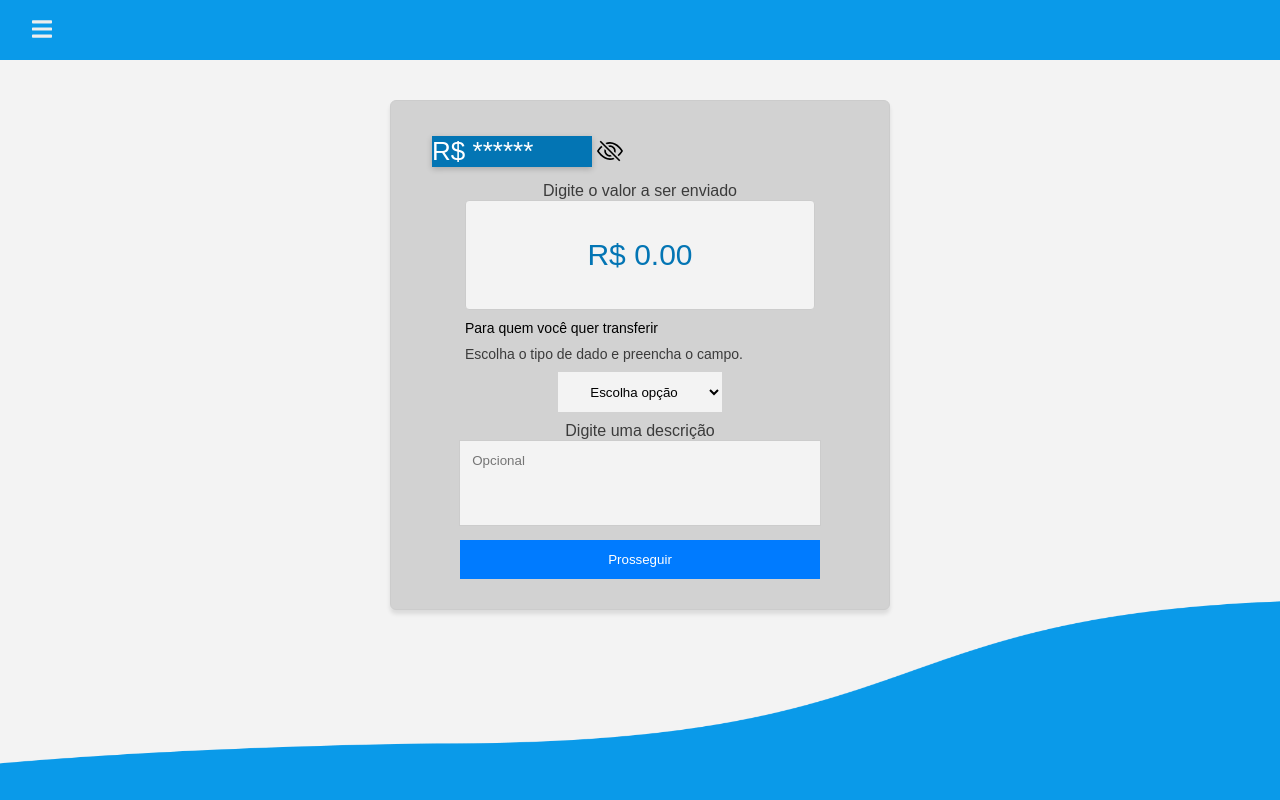
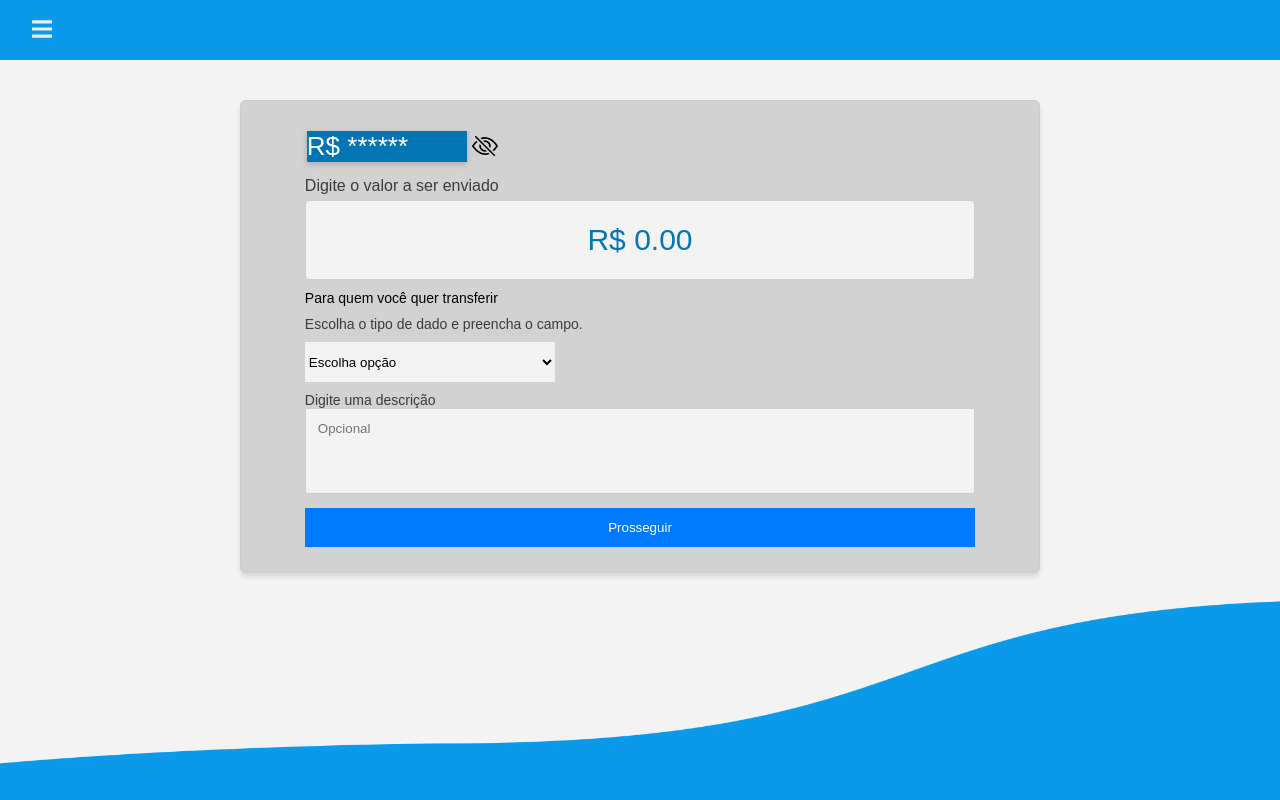
Before and after one commit to CaioLima10/app-banco, a React (Vite) app: page /pagamentos in a window 1280 px wide. Built offline with nearby package versions, Linux system fonts and the light colour scheme.

Commit message:
removing wrong media

```diff
--- a/src/components/Pix/style.js
+++ b/src/components/Pix/style.js
@@ -1,6 +1,4 @@
-import { IoIosArrowDown, IoIosArrowUp } from "react-icons/io";
 import { styled } from "styled-components";
-
 
 export const Section = styled.section`
 
@@ -23,12 +21,11 @@ export const UserName = styled.div`
     font-size: 32px;
     line-height: 1px;
   }
-
 `
 
 export const Container = styled.div`
     border-radius: 8px;
-    width: 60%;
+    width: 100%;
     text-align: center;
     align-items: center;
     justify-content: center;
@@ -38,32 +35,20 @@ export const Container = styled.div`
     margin-top: 5px;
     margin-bottom: 5px;
   }
-
-
-  @media (max-width: 1280px){
-    margin-top: 40px;
-    width: 600px;
-    }
-    @media (max-width: 630px){
-    width: 450px;
-    }
-    @media (max-width: 530px){
-    width: 350px;
-    }
-  `
-
+`
 
 export const Form = styled.form`
-  width: 500px;
-  margin: 20px;
-  padding-top: 30px;
-  padding-bottom: 30px;
+  width: 800px;
+  margin: 26px;
+  padding-top: 25px;
+  padding-bottom: 25px;
   display: flex;
   flex-direction: column;
   background-color: #D2D2D2;
   border-radius: 6px;
   border: 1px solid #ccc;
   box-shadow: 0px 4px 4px rgba(0, 0, 0, 0.10);
+  margin-top: 40px;
 
   small{
     width: 84%;
@@ -87,14 +72,14 @@ export const Form = styled.form`
   p{
     display: flex;
     margin: auto;
-    width: 415px;
+    width: 84%;
     margin-bottom: 5px ;
     color: #3B3B3B;
   }
 
   .input-price {
     background-color: #F3F3F3;
-    height: 110px;
+    height: 80px;
     border: 1px solid #ccc;
     border-radius: 4px;
     outline: none;
@@ -112,12 +97,10 @@ export const Form = styled.form`
     font-size: 30px;
     text-align: center;
     margin: auto;
-
   }
 
   .input-price:focus{
     border: 2px solid #007bff;
-
   }
 
   .container-value{
@@ -132,7 +115,6 @@ export const Form = styled.form`
 
   .input-name{
     width: 84%;
-
   }
 
   .price{
@@ -147,8 +129,6 @@ export const Form = styled.form`
     border: none;
     background-color: #F3F3F3;
     border: 1px solid #ccc;
-
-
   }
 
   textarea:focus{
@@ -157,7 +137,7 @@ export const Form = styled.form`
   }
 
   .container-input{
-      width: 417px;
+      width: 84%;
       display: flex;
       align-items: flex-start;
       justify-content: flex-start;
@@ -168,7 +148,7 @@ export const Form = styled.form`
     .info-select ,
     .info-select-two,
     .-optiontitleal{
-      width: 417px;
+      width: 84%;
       display: flex;
       align-items: flex-start;
       justify-content: flex-start;
@@ -179,15 +159,25 @@ export const Form = styled.form`
   .info-select-two ,
   .title-optional{
     color: #3B3B3B;
+    width: 84%;
+
   }
 
   .title-optional{
     margin-top: 5px;
     margin-bottom: 5px;
+    font-size: 14px;
+
+    width: 84%;
+    display: flex;
+    align-items: flex-start;
+    justify-content: flex-start;
+    margin: auto;
+
   }
   select{
     display: flex;
-    width: 164px;
+    width: 250px;
     height: 40px;
     justify-content: flex-start;
     background-color: #F3F3F3;
@@ -198,7 +188,7 @@ export const Form = styled.form`
   .input-select{
     display:flex;
     height: 40px;
-    width: 244px;
+    width: 450px;
     font-size: 18px;
     margin-left: 10px;
     padding-left: 10px;
@@ -221,7 +211,7 @@ export const Form = styled.form`
   .icon-fill{
     display: flex;
     padding-right: 5px;
-    font-size: 16px;
+    font-size: 12px;
   }
 
   .error-message{
@@ -236,280 +226,16 @@ export const Form = styled.form`
       margin: auto;
     }
 
-  @media (max-width: 1280px){
-      width: 500px;
-      text-align: center;
-      align-items: center;
-      justify-content: center;
-      margin: auto;
 
-    .input-price{
-      width: 350px;
-      }
+  @media (max-width: 740px){
+    margin-top: 50px;
 
+  .input-select{
+    display: flex;
 
-    p{
-      width: 350px;
-      text-align: center;
-      align-items: center;
-      justify-content: center;
-      margin: auto;
-    }
-    .info-select ,
-    .info-select-two,
-    .-optiontitleal{
-      width: 350px;
-    }
-
-    select{
-      text-align: center;
-      align-items: center;
-      justify-content: center;
-      margin: auto;
-    }
-
-    button{
-      width: 360px;
-    }
+    margin:0 5px auto;
+    width: 100%;
   }
 
-  @media (max-width: 560px){
-    width: 350px;
-    text-align: center;
-    align-items: center;
-    justify-content: center;
-    margin: auto;
-
-      p{
-        width: 260px;
-      }
-      .info-select , .info-select-two{
-        width: 300px;
-      }
-      select{
-        width: 35%;
-      }
-      .input-price{
-        width: 300px;
-      }
-      .container-input{
-        width: 340px;
-      }
-      .input-select{
-        display: flex;
-        text-align: center;
-        align-items: center;
-        justify-content: center;
-        margin: auto;
-        width:62%;
-      }
-      button{
-      width: 290px;
-    }
-    }
-`;
-
-export const ContaineIconArrowDown = styled.div`
-    display: flex;
-    flex-direction: column;
-    text-align: center;
-    align-items: center;
-    justify-content: center;
-    margin: auto;
-
+}
 `
-export const ArrowDown = styled(IoIosArrowDown)`
-  font-size: 22px;
-  color: #FFFFFF;
-
-`
-
-export const ArrowUp = styled(IoIosArrowUp)`
-  font-size: 22px;
-  color: #FFFFFF;
-`
-export const ContainerValue = styled.div`
-    width: 20%;
-    text-align: center;
-    align-items: center;
-    justify-content: center;
-    margin: auto;
-    display: inline-flex;
-
-    @media (max-width: 1280px){
-      width: 500px;
-      text-align: center;
-    align-items: center;
-    justify-content: center;
-    margin: auto;
-    }
-    @media (max-width: 630px){
-    width: 450px;
-    }
-
-    @media (max-width: 560px){
-      width: 350px;
-      text-align: center;
-      align-items: center;
-      justify-content: center;
-      margin: auto;
-    }
-`
-
-export const ContainerExtract = styled.div`
-  min-height: 80px;
-  max-height: 495px;
-  width: 500px;
-  border: 1px solid #ccc;
-  box-shadow: 0px 4px 4px rgba(0, 0, 0, 0.10);
-  border-radius: 5px;
-  overflow-x: hidden;
-  background-color: #D2D2D2;
-  scrollbar-width: thin;
-
-  &::-webkit-scrollbar {
-    width: 4px;
-  }
-
-  &::-webkit-scrollbar-thumb {
-    background-color: #22222299;
-    border-radius: 2px;
-  }
-
-  &::-webkit-scrollbar-track {
-    border-radius: 2px;
-  }
-
-
-  .container-info {
-    display: flex;
-    flex-direction: column;
-    width: 460px;
-    height: 80px;
-    border-radius: 5px;
-    margin: auto;
-    margin-top: 20px;
-    position: relative;
-  }
-
-  .title-extract {
-    display: flex;
-    width: 84%;
-    padding-top: 30px;
-    padding-bottom: 10px;
-    text-align: center;
-    align-items: center;
-    justify-content: flex-start;
-    margin: auto;
-    color: #3B3B3B;
-  }
-
-  .icon-container {
-    position: absolute;
-    text-align: center;
-    align-items: center;
-    justify-content: center;
-    width: 30px;
-    padding: 4.5px;
-    left: 4px;
-    background-color: #D5D5D5;
-    border-radius: 50%;
-    color: #3B3B3B;
-  }
-
-  .name {
-    display: flex;
-    font-weight: 700;
-    font-size: 14px;
-  }
-  .name-number {
-    display: flex;
-    justify-content: space-between;
-  }
-  .number {
-    color: #007bff;
-  }
-
-  .type-date {
-    display: flex;
-    justify-content: space-between;
-    color: #3B3B3B;
-    margin-top: 5px;
-  }
-  .title-type {
-    font-size: 14px;
-  }
-
-  .date {
-    display: flex;
-    text-align: center;
-    align-items: center;
-    justify-content: flex-end;
-  }
-  .dados {
-    margin-top: 6px;
-    color: #3B3B3B;
-    font-size: 12px;
-  }
-  .describe {
-    color: #3B3B3B;
-    word-break: break-word;
-    margin-bottom: 5px;
-  }
-
-  span,
-  small {
-    padding-left: 40px;
-    padding-right: 40px;
-    display: flex;
-    word-break: break-word;
-  }
-
-  .border-info {
-    margin-top: 10px;
-    text-align: center;
-    align-items: center;
-    justify-content: center;
-    margin: auto;
-    width: 340px;
-    height: 1px;
-    box-shadow: 0px 3px 3px rgba(0, 0, 0, 0.6);
-  }
-
-  @media (max-width: 1280px) {
-    width: 500px;
-    text-align: center;
-    align-items: center;
-    justify-content: center;
-    margin: auto;
-    margin-top: 50px;
-    margin-bottom: 50px;
-  }
-  @media (max-width: 630px){
-    width: 450px;
-
-  }
-  @media (max-width: 560px){
-    width: 350px;
-
-    .container-info {
-      width: 400px;
-    }
-    small, .title-type {
-      font-size: 12px;
-      display: flex;
-    }
-    .name-number{
-      width: 380px;
-      font-size: 12px;
-    }
-
-    .dados {
-      margin-top: 10px;
-    }
-    .describe {
-      margin-top: 2px;
-    }
-
-  }
-`;
```
